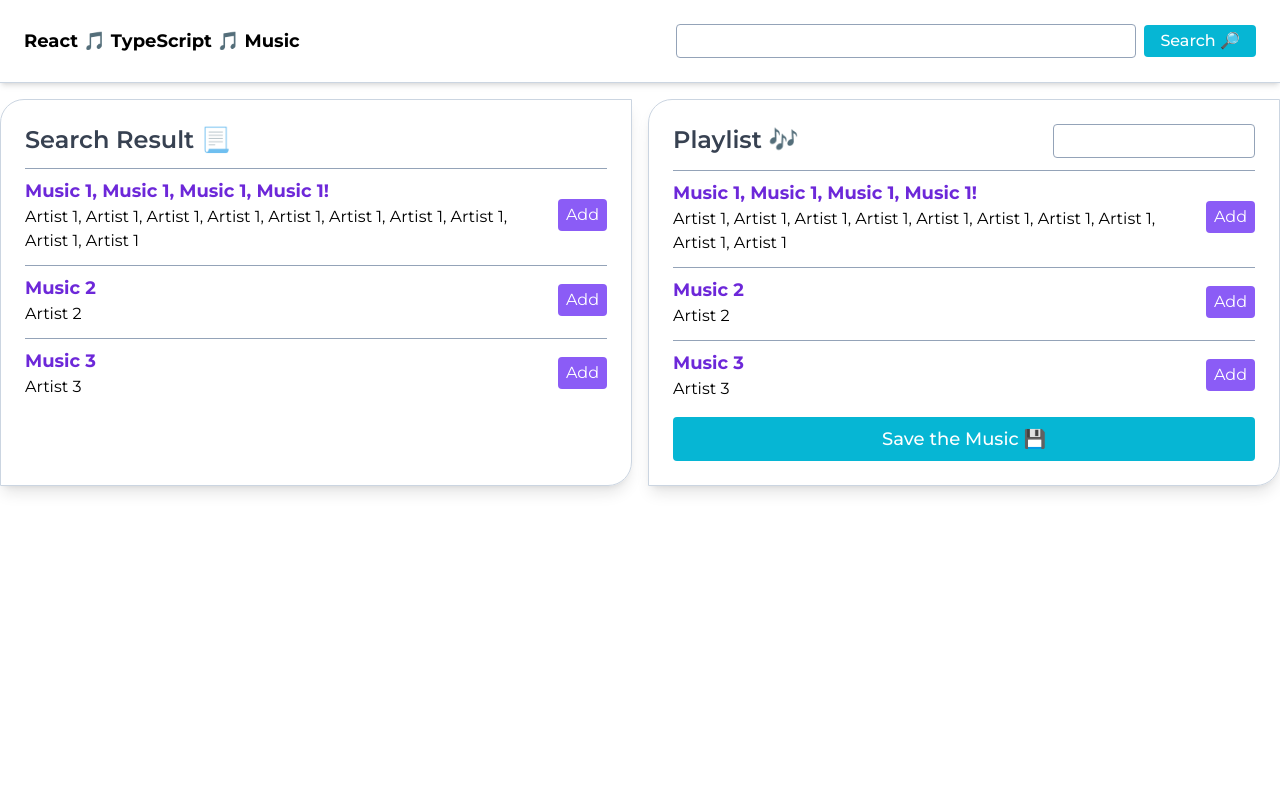
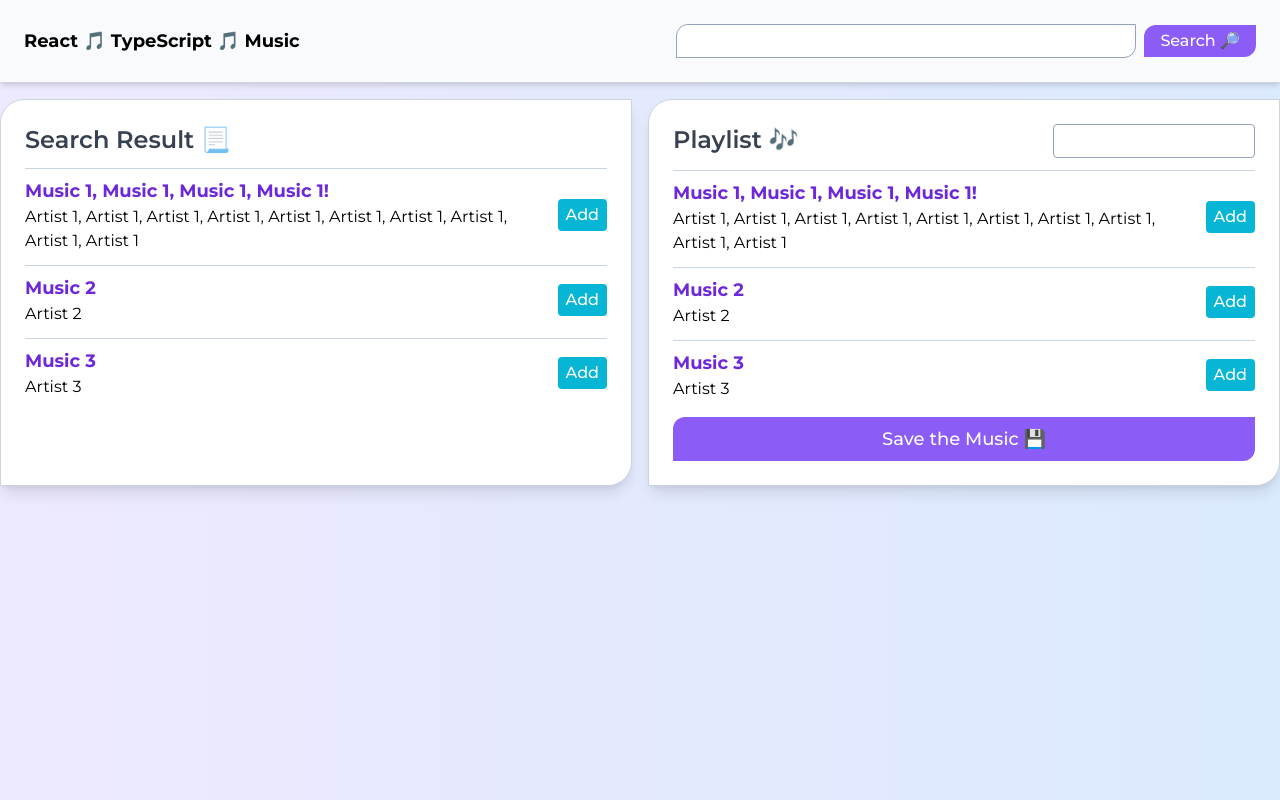
Before and after one commit to kizuyoko/react-typescript-music, a React (Vite) app: page / in a window 1280 px wide. Built offline with nearby package versions, Linux system fonts and the light colour scheme; what tailwindcss-animated would draw is missing.

Commit message:
More style

```diff
--- a/src/App.tsx
+++ b/src/App.tsx
@@ -9,10 +9,10 @@ function App() {
     <>
       <Header />
       <main className="container mx-auto flex flex-col md:flex-row md:p-0 justify-between">
-        <section className="flex-1 md:w-1/2 p-6 m-4 md:m-2 md:mt-4 md:ml-0 rounded-tl-[24px] rounded-br-[24px] border border-slate-300 shadow-lg  animate-fade-right">
+        <section className="round-half-big md:ml-0  animate-fade-right">
           <SearchResults searchResults={DUMMYDATA} />
         </section>
-        <section className="flex-1 md:w-1/2 p-6 m-4 mt-0 md:m-2 md:mt-4 md:mr-0 rounded-tl-[24px] rounded-br-[24px] border border-slate-300 shadow-lg  animate-fade-left">
+        <section className="round-half-big md:mr-0 animate-fade-left">
           <Playlist playlist={DUMMYDATA} />
         </section>
       </main>
--- a/src/components/Header.tsx
+++ b/src/components/Header.tsx
@@ -3,7 +3,7 @@ import SearchBar from "./SearchBar";
 function Header() {
 
   return (
-    <header className="border-b border-slate-300 shadow-md  animate-fade-down">
+    <header className="bg-slate-50 border-b border-gray-300 shadow-md  animate-fade-down">
       <div className="container mx-auto flex flex-col md:flex-row items-center md:justify-between ">
         <h1 className="p-6 pb-0 md:pb-6 text-lg font-bold">React 🎵 TypeScript 🎵 Music</h1>
         <SearchBar />
--- a/src/components/Playlist.tsx
+++ b/src/components/Playlist.tsx
@@ -24,7 +24,7 @@ function Playlist(props: {playlist: Music[]}) {
       </div>
       <Tracklist list={props.playlist} />
 
-      <button className="text-white rounded p-2 bg-cyan-500 hover:bg-cyan-400 mt-2 w-full text-lg font-medium">
+      <button className="text-white round-half-small p-2 bg-violet-500 hover:opacity-80 mt-2 w-full text-lg font-medium">
         Save the Music 💾
       </button>
     </form>
--- a/src/components/SearchBar.tsx
+++ b/src/components/SearchBar.tsx
@@ -18,9 +18,10 @@ function SearchBar() {
         name="searchText"
         value={searchText}
         type="text"
-        className="border border-slate-400 rounded p-1 lg:w-[460px]"
+        className="border border-slate-400 round-half-small p-1 lg:w-[460px]"
       />
-      <button className=" bg-cyan-500 hover:bg-cyan-400 text-white rounded px-4 py-1 font-medium ml-2">
+      <button className=" bg-violet-500 hover:opacity-80 text-white round-half-small
+     px-4 py-1 font-medium ml-2">
         Search 🔎
       </button>
     </form>
--- a/src/components/Track.tsx
+++ b/src/components/Track.tsx
@@ -13,14 +13,14 @@ const Track: React.FC<TrackProps> = ({ track, isRemoval }) => {
 
   function renderAction(props: ActionProps) {
     return (
-      <button className="bg-violet-500 text-white rounded px-2 py-1 hover:bg-violet-600 ml-2">
+      <button className="bg-cyan-500 text-white rounded px-2 py-1 hover:opacity-80 ml-2 font-medium">
         {props.isRemoval ? "Remove" : "Add"}
       </button>
     )
   }
 
   return (
-    <article className="border border-r-0 border-b-0 border-l-0 border-slate-400 py-2 mt-1 flex items-center ">
+    <article className="border border-r-0 border-b-0 border-l-0 border-slate-300 py-2 mt-1 flex items-center ">
       <div className='grow'>
         <h3 className='text-lg text-violet-700 font-bold'>{track.name}</h3>
         <p>{track.artist}</p>
--- a/src/index.css
+++ b/src/index.css
@@ -5,5 +5,14 @@
 @layer base {
   body {
     font-family: "Montserrat", sans-serif;
+    @apply bg-gradient-to-r from-violet-100 to-blue-100;
   }
 }
+
+.round-half-big {
+  @apply bg-white md:w-1/2 p-6 m-4 md:m-2 md:mt-4 rounded-tl-[24px] rounded-br-[24px] border border-slate-300 shadow-lg;
+}
+
+.round-half-small {
+  @apply rounded-tl-[12px] rounded-br-[12px];
+}
```
